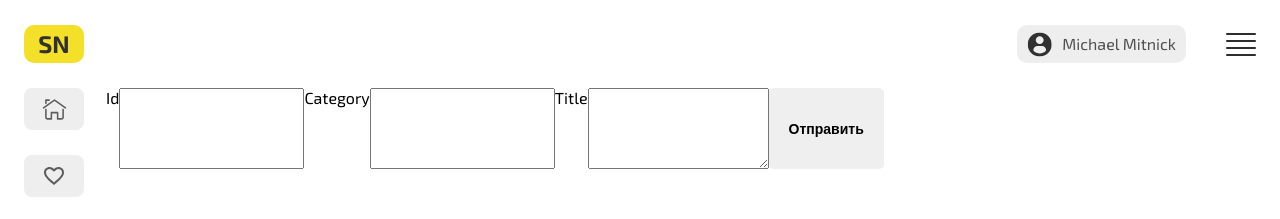
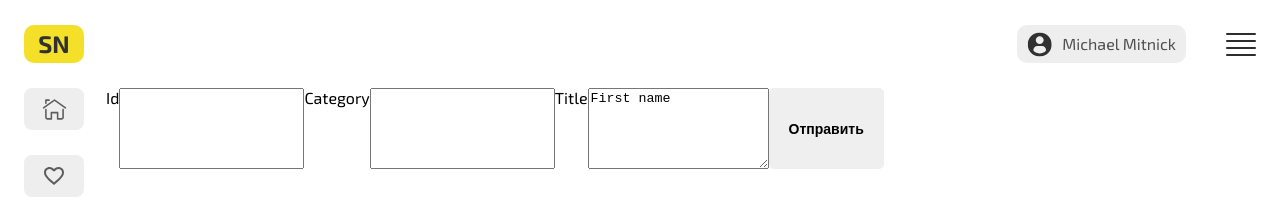
Before and after one commit to jankowski-dev/Prototype-App-React, a React (Create React App) app: page /addpost in a window 1280 px wide. Shown: the top 219 px of the page. Built offline with nearby package versions, Linux system fonts and the light colour scheme.

Commit message:
create FLUX form

```diff
--- a/src/App.js
+++ b/src/App.js
@@ -12,7 +12,7 @@ function App(props) {
         <main class="main_wrapper">
           <Header />
           <div class="container">
-            <Content state={props.state} sendPost={props.sendPost}/>
+            <Content state={props.state} sendPost={props.sendPost} updateTextarea={props.updateTextarea}/>
           </div>
         </main>
       </div>
--- a/src/components/Content/Content.jsx
+++ b/src/components/Content/Content.jsx
@@ -13,7 +13,7 @@ const Content = (props) => {
       <Route path="/subscribe" element={<Posts content={props.state.subscribe} />} />
       <Route path="/statistics" element={<Title />} />
       <Route path="/settings" element={<Title />} />
-      <Route path="/addpost" element={<Addpost sendPost={props.sendPost} />} />
+      <Route path="/addpost" element={<Addpost sendPost={props.sendPost} default={props.state.defaultTitle} updateTextarea={props.updateTextarea} />} />
     </Routes>
   );
 };
--- a/src/components/Content/Posts/Addpost/Addpost.jsx
+++ b/src/components/Content/Posts/Addpost/Addpost.jsx
@@ -15,8 +15,15 @@ let run = () => {
     }
 
     props.sendPost(data);
+    props.updateTextarea('');
 
 }
+
+let updateOnChange = () => {
+    let text = refTitle.current.value;
+    props.updateTextarea(text);
+}
+
     return (
         <div class="wrapper">
           <div>Id</div>
@@ -24,7 +31,7 @@ let run = () => {
           <div>Category</div>
           <input ref={refCategory} />
           <div>Title</div>
-          <textarea ref={refTitle} rows="5" />
+          <textarea ref={refTitle} rows="5" value={props.default} onChange={ updateOnChange } />
           <button onClick={ run }>Отправить</button>
         </div>
     );
--- a/src/index.js
+++ b/src/index.js
@@ -3,7 +3,20 @@ import ReactDOM from "react-dom/client";
 import App from "./App";
 import reportWebVitals from "./reportWebVitals";
 
-const state = {
+
+let rerender = () => {
+  return root.render(
+    <React.StrictMode>
+      <App state={state} sendPost={sendPost} updateTextarea={updateTextarea} />
+    </React.StrictMode>
+  );
+}
+
+
+
+let state = {
+  defaultTitle: 'First name',
+
   last: [
     {
       id: "1",
@@ -56,12 +69,18 @@ const state = {
 
 let sendPost = (data) => {
   state.main.push(data);
+  rerender();
+}
+
+let updateTextarea = (data) => {
+  state.defaultTitle = data;
+  rerender();
 }
 
 const root = ReactDOM.createRoot(document.getElementById("root"));
 root.render(
   <React.StrictMode>
-    <App state={state} sendPost={sendPost} />
+    <App state={state} sendPost={sendPost} updateTextarea={updateTextarea} />
   </React.StrictMode>
 );
 
```
